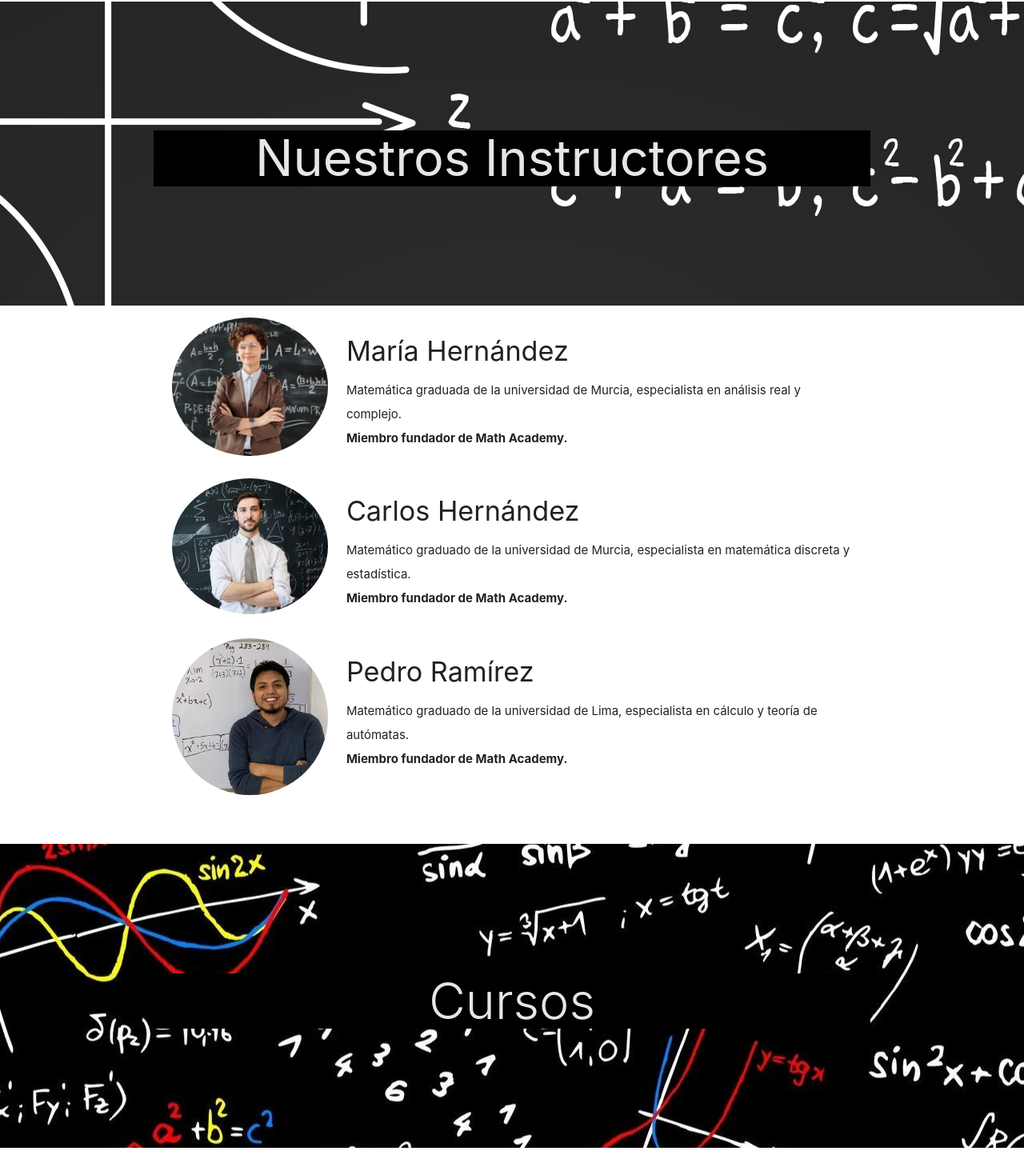
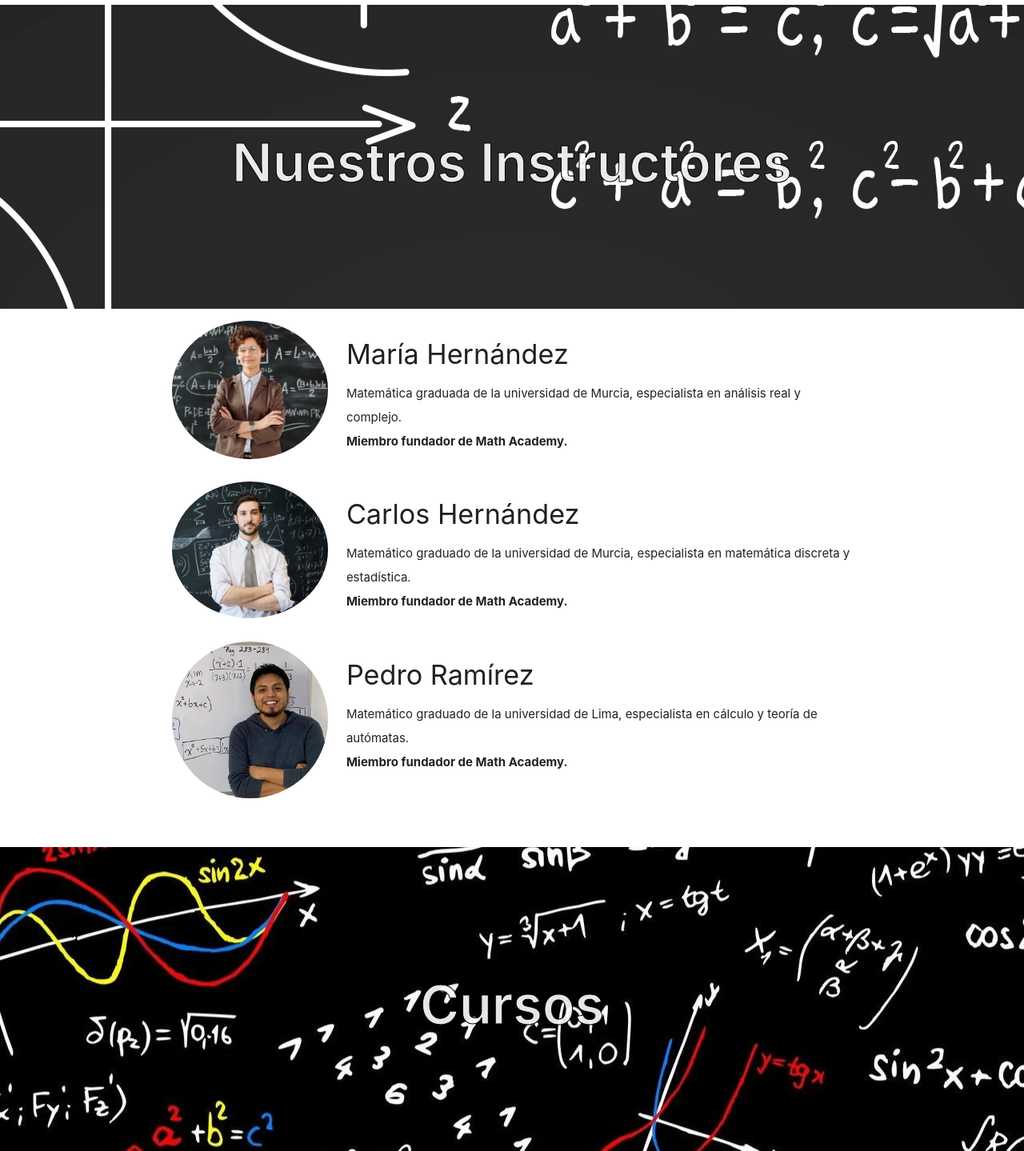
Before and after one commit to DiegoEfu/multimedia-2-2, a plain HTML site: page index.html in a window 1280 px wide. Shown: the part 1076-2515 px from the top of the page at 80% size. Drawn offline with nearby package versions, Linux system fonts and the light colour scheme.

Commit message:
quitado cuadros negros

```diff
--- a/assets/css/style.css
+++ b/assets/css/style.css
@@ -43,6 +43,7 @@ p {
 .icon-block {
   padding: 0 15px;
 }
+
 .icon-block .material-icons {
   font-size: inherit;
 }
@@ -50,3 +51,9 @@ p {
 footer.page-footer {
   margin: 0;
 }
+
+h1{
+  -webkit-text-stroke: #000 1px;
+  font-weight: 600;
+  font-size: 50pt;
+}
--- a/index.html
+++ b/index.html
@@ -111,7 +111,7 @@
     <div class="section no-pad-bot">
       <div class="container">
         <div class="row center">
-          <h1 class="header col s12" style="background-color: black;">Nuestros Instructores</h1>
+          <h1 class="header col s12">Nuestros Instructores</h1>
         </div>
       </div>
     </div>
@@ -173,7 +173,7 @@
     <div class="section no-pad-bot">
       <div class="container">
         <div class="row center">
-          <h1 class="header col s12 light black">Cursos</h1>
+          <h1 class="header col s12">Cursos</h1>
         </div>
       </div>
     </div>
@@ -285,7 +285,7 @@
     <div class="section no-pad-bot">
       <div class="container">
         <div class="row center">
-          <h1 class="header col s12 light black">Contacto</h1>
+          <h1 class="header col s12">Contacto</h1>
         </div>
       </div>
     </div>
```
